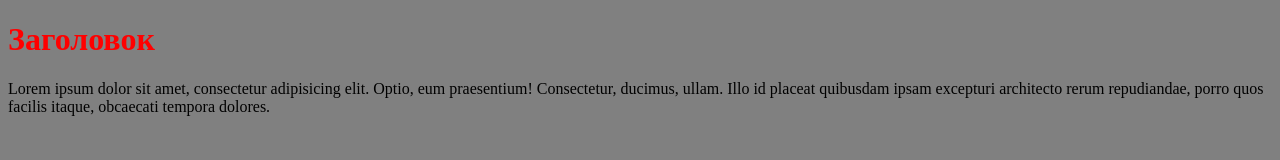
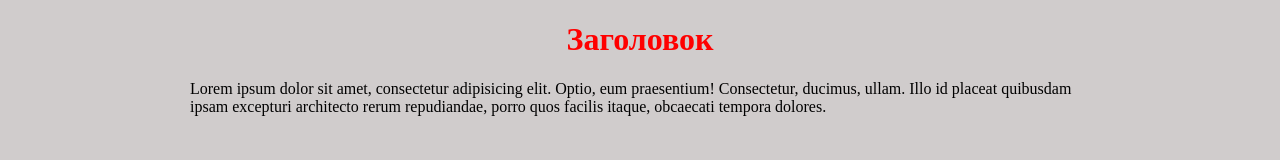
Before and after one commit to MarinaMich/git3, a plain HTML site: page index.html in a window 1280 px wide. Drawn offline with Linux system fonts and the light colour scheme.

Commit message:
index: добавлен <content>, style.css: изменения body, h1

```diff
--- a/index.html
+++ b/index.html
@@ -6,7 +6,10 @@
 	<link rel="stylesheet" type="text/css" href="style.css">
 </head>
 <body>
-	<H1>Заголовок</H1>
-	<p>Lorem ipsum dolor sit amet, consectetur adipisicing elit. Optio, eum praesentium! Consectetur, ducimus, ullam. Illo id placeat quibusdam ipsam excepturi architecto rerum repudiandae, porro quos facilis itaque, obcaecati tempora dolores.</p>
+	<content>
+		<H1>Заголовок</H1>
+		<p>Lorem ipsum dolor sit amet, consectetur adipisicing elit. Optio, eum praesentium! Consectetur, ducimus, ullam. Illo id placeat quibusdam ipsam excepturi architecto rerum repudiandae, porro quos facilis itaque, obcaecati tempora dolores.</p>
+	</content>
+
 </body>
 </html>
--- a/style.css
+++ b/style.css
@@ -1,7 +1,12 @@
 body {
-	background: gray;
+	background: #d0cccc;
+	margin: 0 auto;
+	width: 900px;
 }
+
+
 
 h1 {
 	color: red;
+	text-align: center;
 }
```
